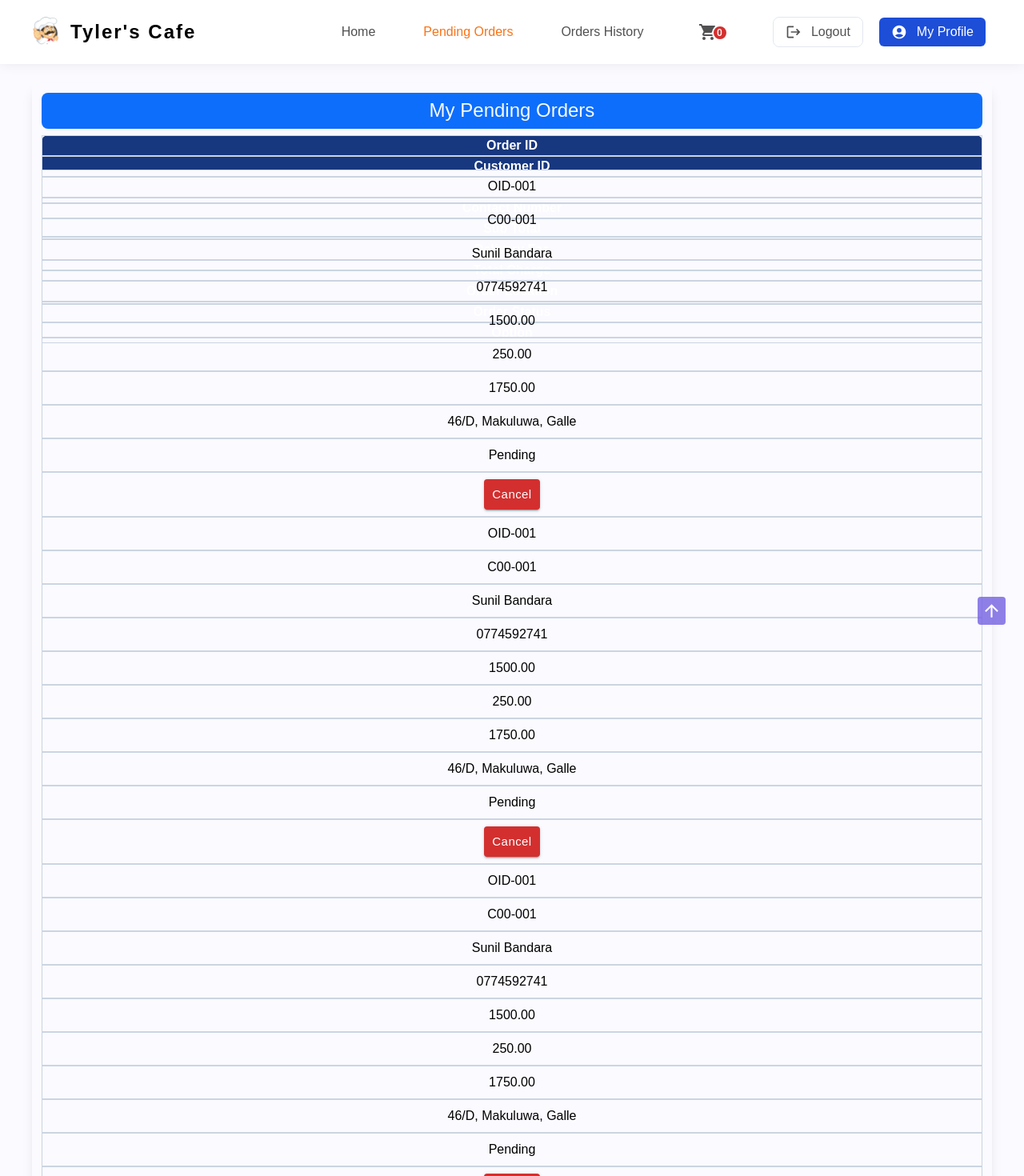
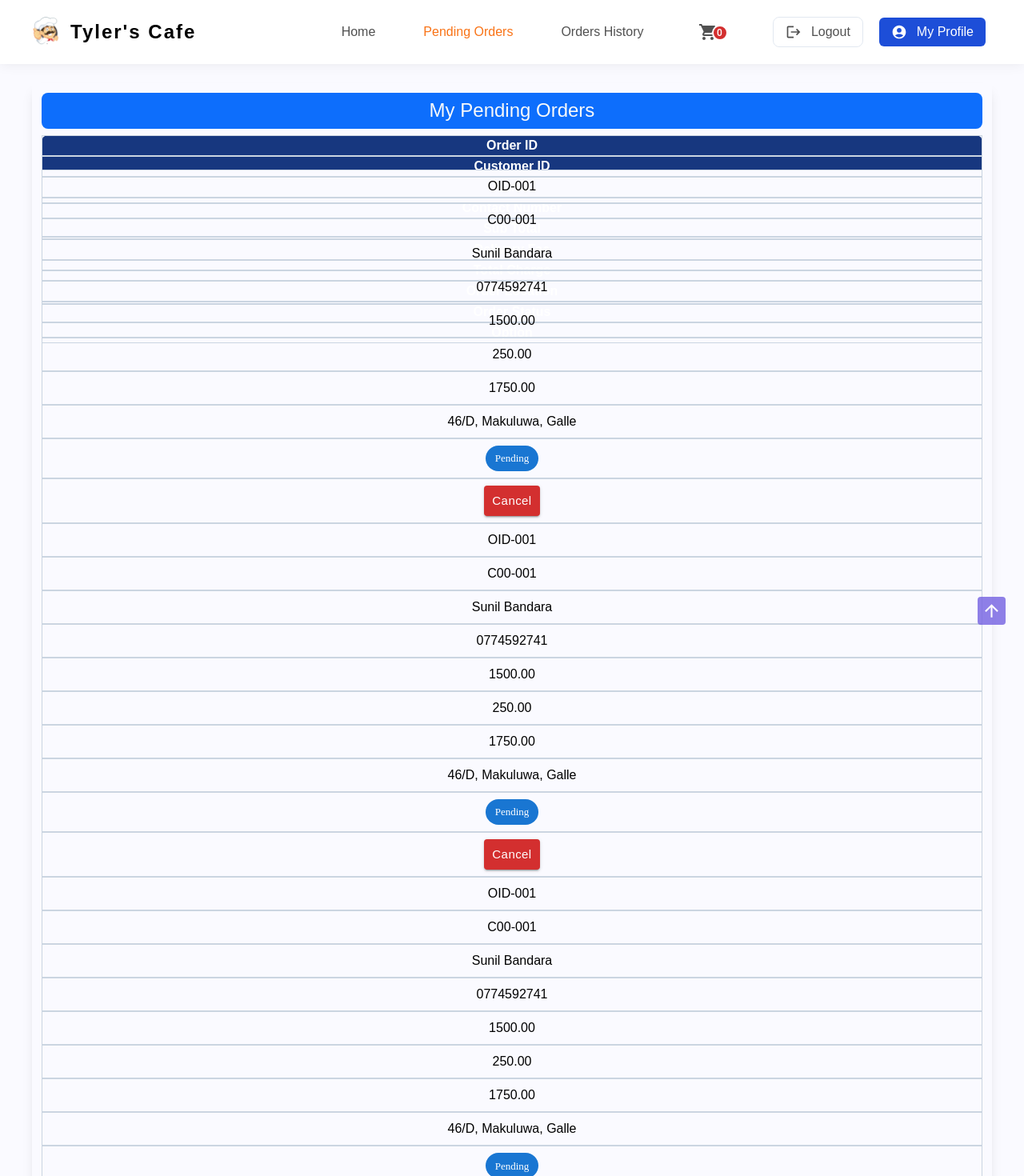
Before and after one commit to AshanSandeep06/Food-Shop-System, a React (Create React App) app in the folder frontend/: page /pending_orders in a window 1280 px wide. Shown: the top 1470 px of the page at 80% size. Built offline with nearby package versions, Linux system fonts and the light colour scheme.

Commit message:
Content Updated in PendingOrders Component

```diff
--- a/frontend/src/pages/PendingOrders/PendingOrders.tsx
+++ b/frontend/src/pages/PendingOrders/PendingOrders.tsx
@@ -1,6 +1,7 @@
 import React from "react";
 import Table from "../../components/Table";
 import "../PendingOrders/PendingOrders.css";
+import { Chip } from "@mui/material";
 
 const PendingOrders = () => {
   return (
@@ -30,7 +31,7 @@ const PendingOrders = () => {
             "250.00",
             "1750.00",
             "46/D, Makuluwa, Galle",
-            "Pending",
+            <Chip label="Pending" color="primary" style={{fontFamily: "Poppins"}} />,
             "Cancel",
           ],
           [
@@ -42,7 +43,7 @@ const PendingOrders = () => {
             "250.00",
             "1750.00",
             "46/D, Makuluwa, Galle",
-            "Pending",
+            <Chip label="Pending" color="primary" style={{fontFamily: "Poppins"}} />,
             "Cancel",
           ],
           [
@@ -54,7 +55,7 @@ const PendingOrders = () => {
             "250.00",
             "1750.00",
             "46/D, Makuluwa, Galle",
-            "Pending",
+            <Chip label="Pending" color="primary" style={{fontFamily: "Poppins"}} />,
             "Cancel",
           ],
         ]}
```
